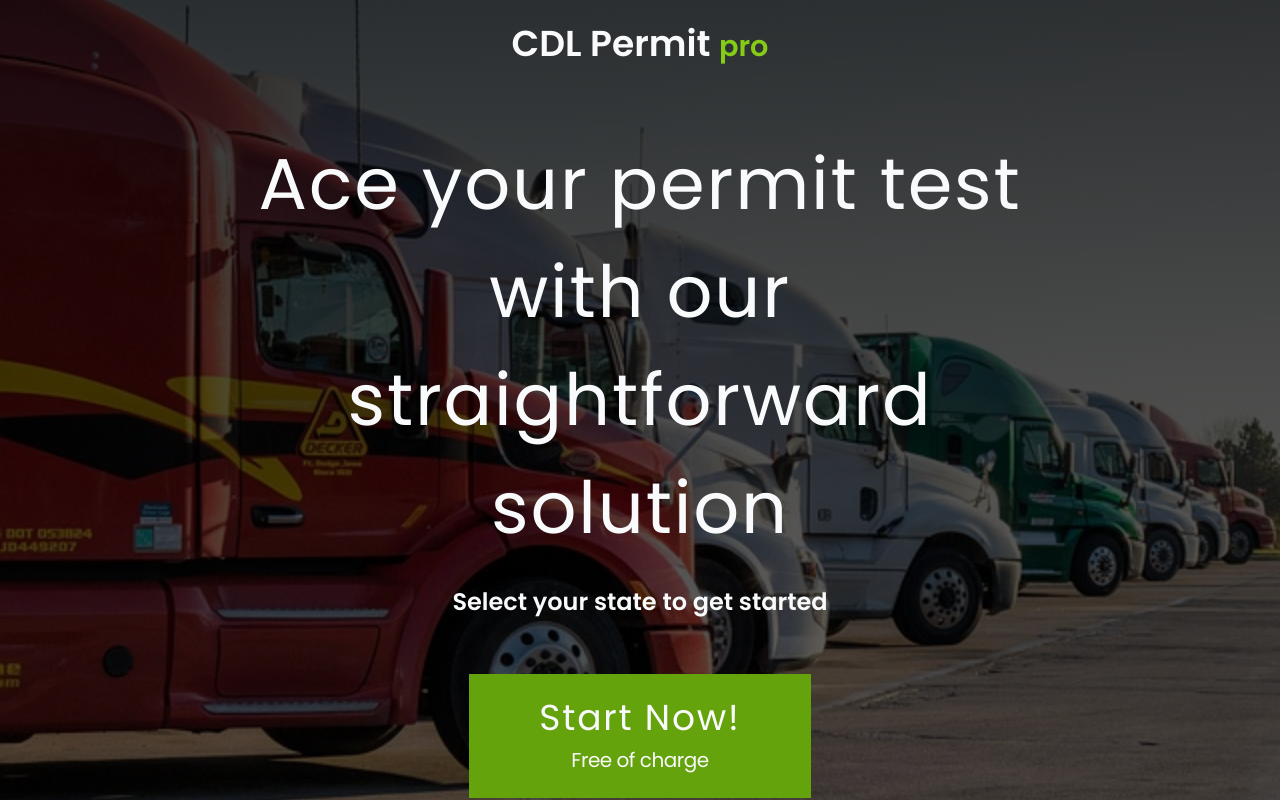
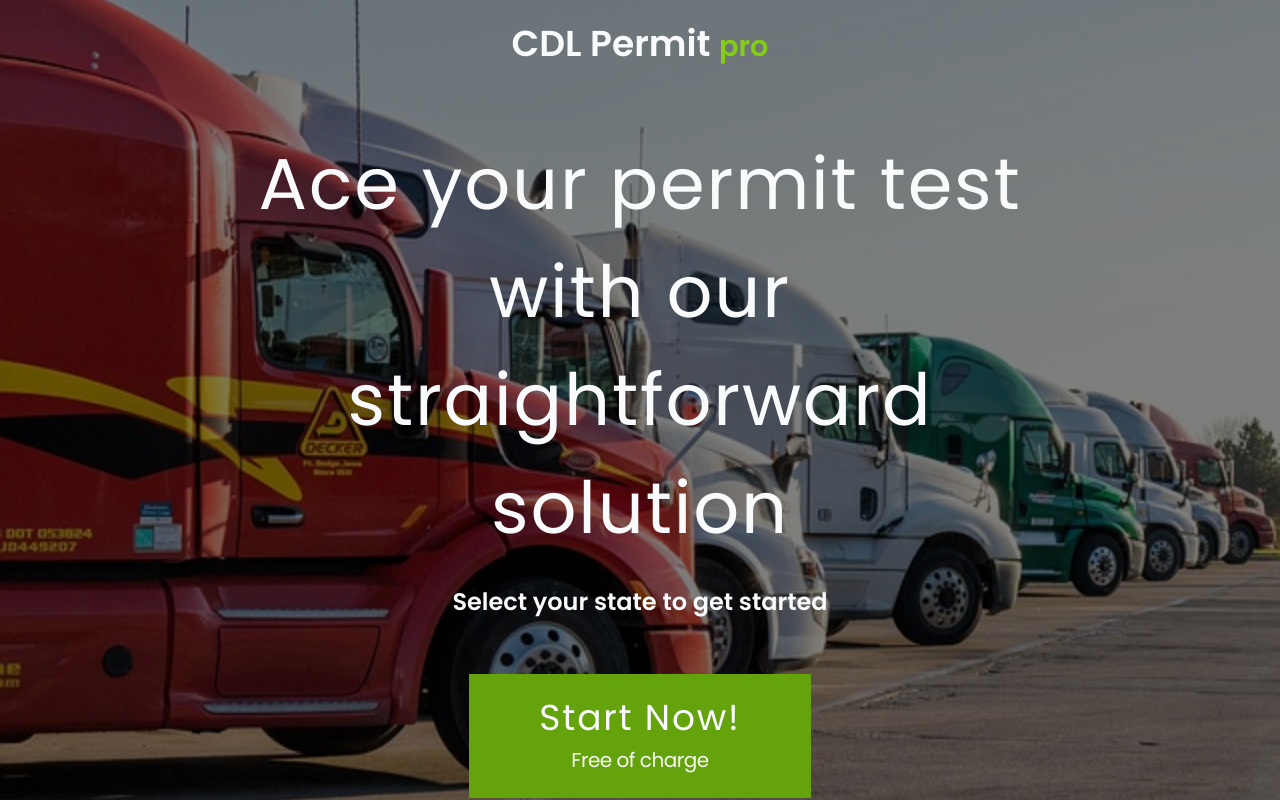
Before and after one commit to Atash3000/CDL-permit-test, a React (Create React App) app: page / in a window 1280 px wide. Built offline with nearby package versions, Linux system fonts and the light colour scheme.

Commit message:
change clr

```diff
--- a/src/components/StatesPage.jsx
+++ b/src/components/StatesPage.jsx
@@ -27,7 +27,7 @@ function StatesPage() {
           {Object.entries(states).map(([key, value]) => {
             const isSelected = selectedState === key
             return (
-              <li className={`fade-up bg-lime-50 text-lime-950 text-lg font-semibold w-full  py-4  rounded-md mb-2 text-center ${isSelected ? 'selected' : 'unselected'}`} onClick={onStateChange.bind(this, key)} key={key}>
+              <li className={`fade-up bg-lime-50 text-lime-950 text-lg font-semibold w-full  py-5  rounded-md mb-2 text-center ${isSelected ? 'selected' : 'unselected'}`} onClick={onStateChange.bind(this, key)} key={key}>
                 {value}
               </li>
             )
--- a/src/index.css
+++ b/src/index.css
@@ -26,7 +26,7 @@ html {
 }
 
 .bg-image {
-  background-image: linear-gradient(to bottom, rgba(0, 0, 0, 0.8), rgba(0, 0, 0, 0.6)), url('./assets/images/main.jpg');
+  background-image: linear-gradient(to bottom, rgba(0, 0, 0, 0.5), rgba(0, 0, 0, 0.5)), url('./assets/images/main.jpg');
   background-position: center;
   background-size: cover;
   width: 100%;
```
